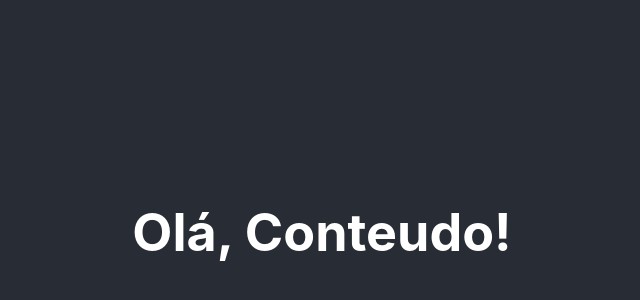
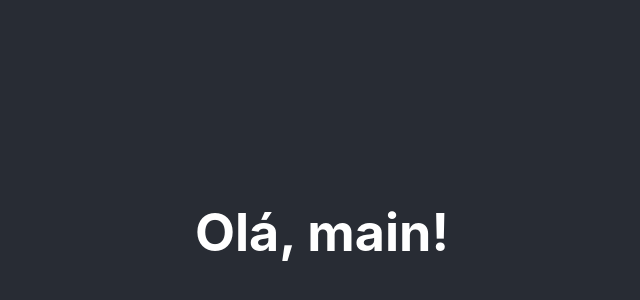
Before and after one commit to ViniH4/Portifolio, a React (Create React App) app in the folder portifolio/: page / in a window 1280 px wide. Shown: the part 168-468 px from the top of the page, without its empty margins (318-958 px from the left). Built offline with nearby package versions, Linux system fonts and the light colour scheme.

Commit message:
ola main

```diff
--- a/portifolio/src/App.js
+++ b/portifolio/src/App.js
@@ -4,7 +4,7 @@ function App() {
   return (
     <div className="App">
       <header className="App-header">
-          <h1>Olá, Conteudo!</h1>
+          <h1>Olá, main!</h1>
       </header>
     </div>
   );
```
